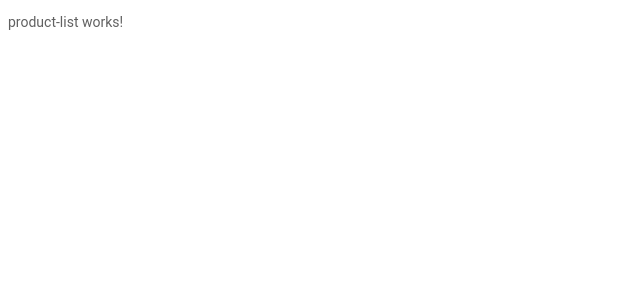
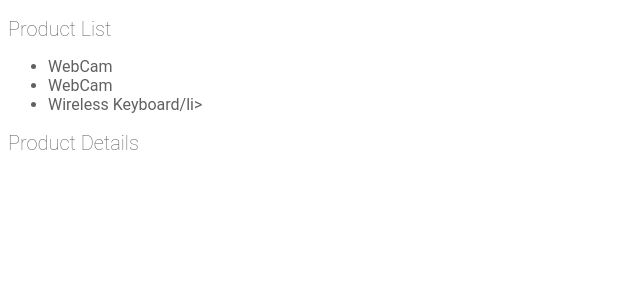
Before and after one commit to PorcoGalliard/Angular-e-Shop, an Angular app: page / in a window 1280 px wide. Shown: the top 300 px of the page, without its empty margins (0-640 px from the left). Built offline with nearby package versions, Linux system fonts and the light colour scheme.

Commit message:
feat: display the product list

```diff
--- a/src/app/products/product-list/product-list.component.html
+++ b/src/app/products/product-list/product-list.component.html
@@ -1 +1,7 @@
-<p>product-list works!</p>
+<h2>Product List</h2>
+<ul>
+  <li (click)="selectedProduct = 'WebCam'">WebCam</li>
+  <li (click)="selectedProduct = 'Microphone'">WebCam</li>
+  <li (click)="selectedProduct = 'Wireless Keyboard'">Wireless Keyboard/li>
+</ul>
+<app-product-detail [name]="selectedProduct"></app-product-detail>
```
